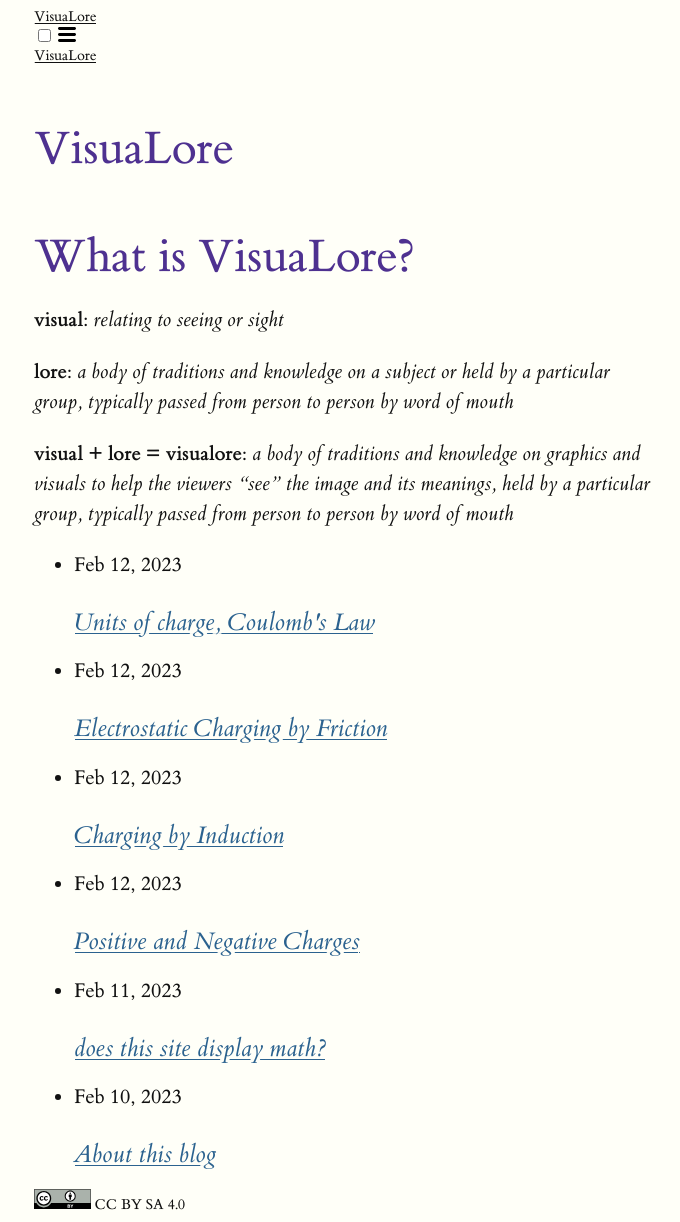
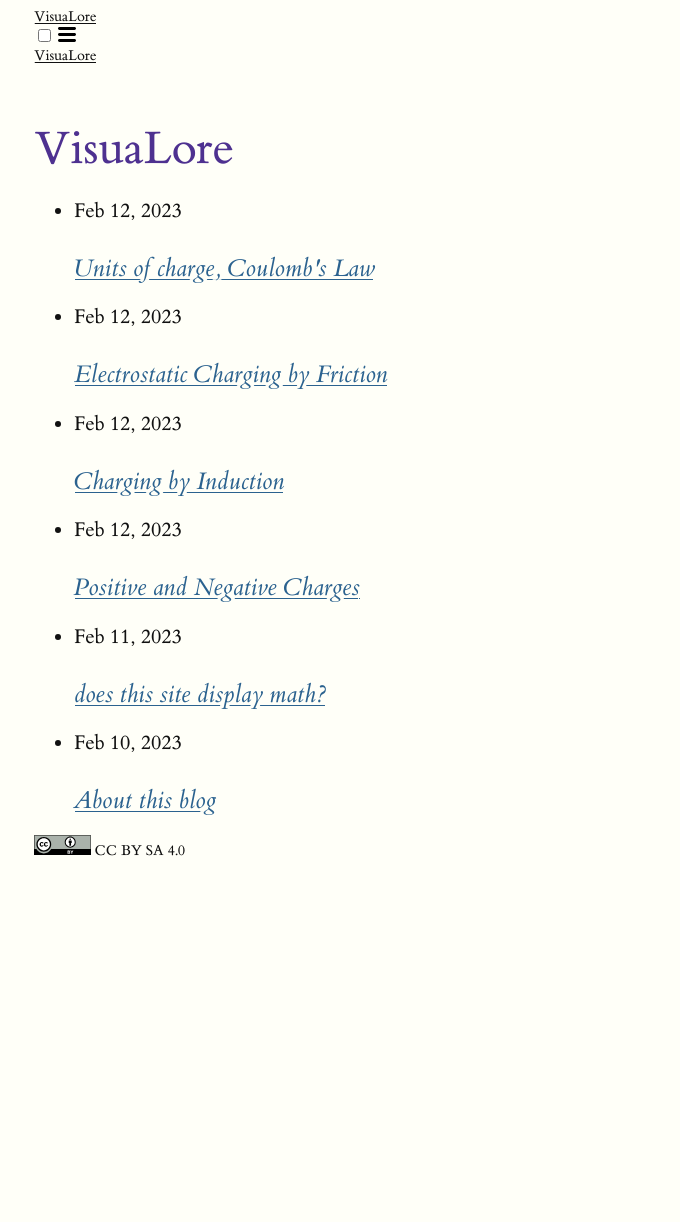
Before and after one commit to damitr/visualore, a Jekyll site: the page built from index.md, in a window 1280 px wide. Shown: the whole page, without its empty margins (126-806 px from the left). Built offline with Jekyll 4.4.1, drawn with Linux system fonts in a browser that asks for light colours; after the commit the page ends 900 px from its top, so only the background shows below that.

Commit message:
Update index.md

```diff
--- a/index.md
+++ b/index.md
@@ -2,10 +2,3 @@
 title: "VisuaLore"
 layout: home
 ---
-# What is VisuaLore?
-
-**visual:** *relating to seeing or sight*
-
-**lore:** *a body of traditions and knowledge on a subject or held by a particular group, typically passed from person to person by word of mouth*
-
-**visual + lore = visualore:** *a body of traditions and knowledge on graphics and visuals to help the viewers "see" the image and its meanings, held by a particular group, typically passed from person to person by word of mouth*
```
